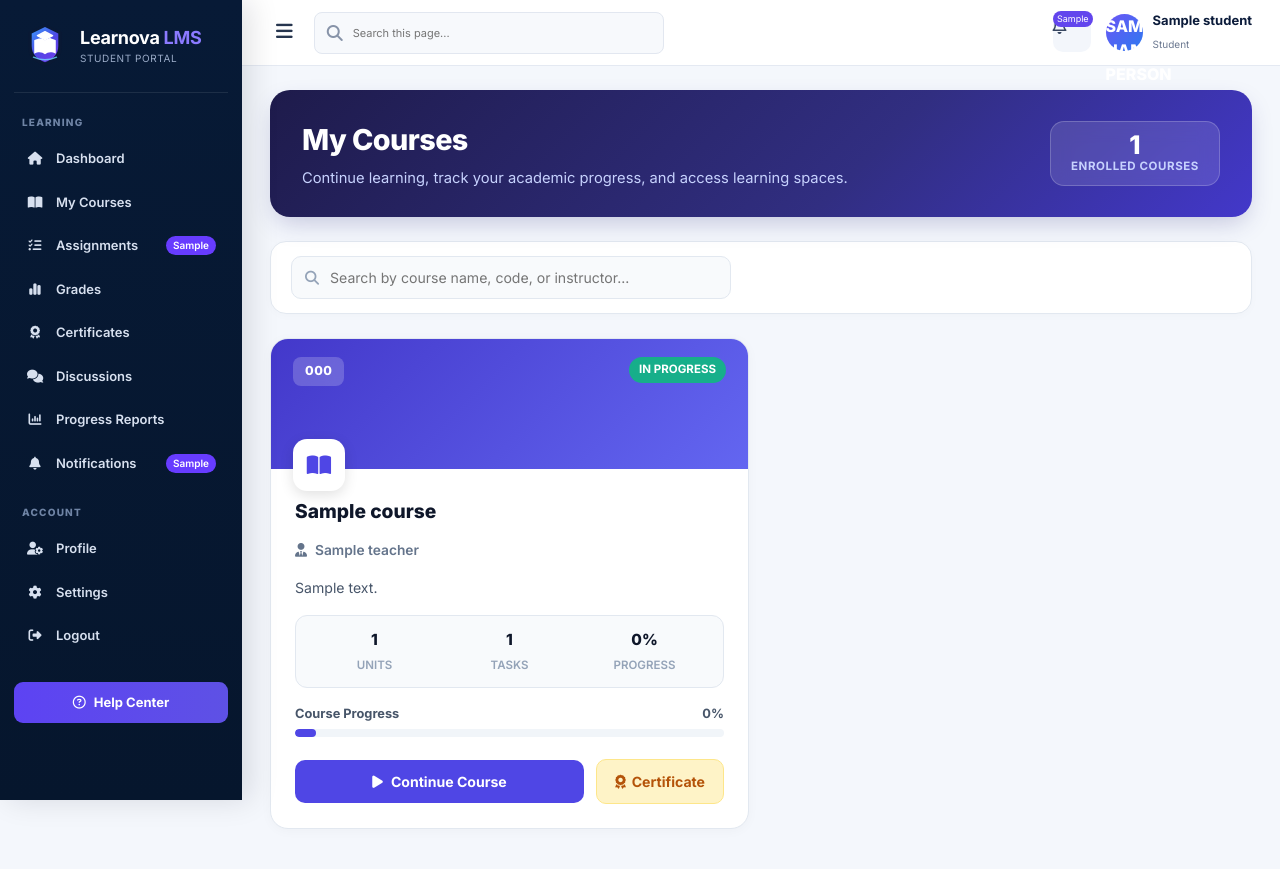
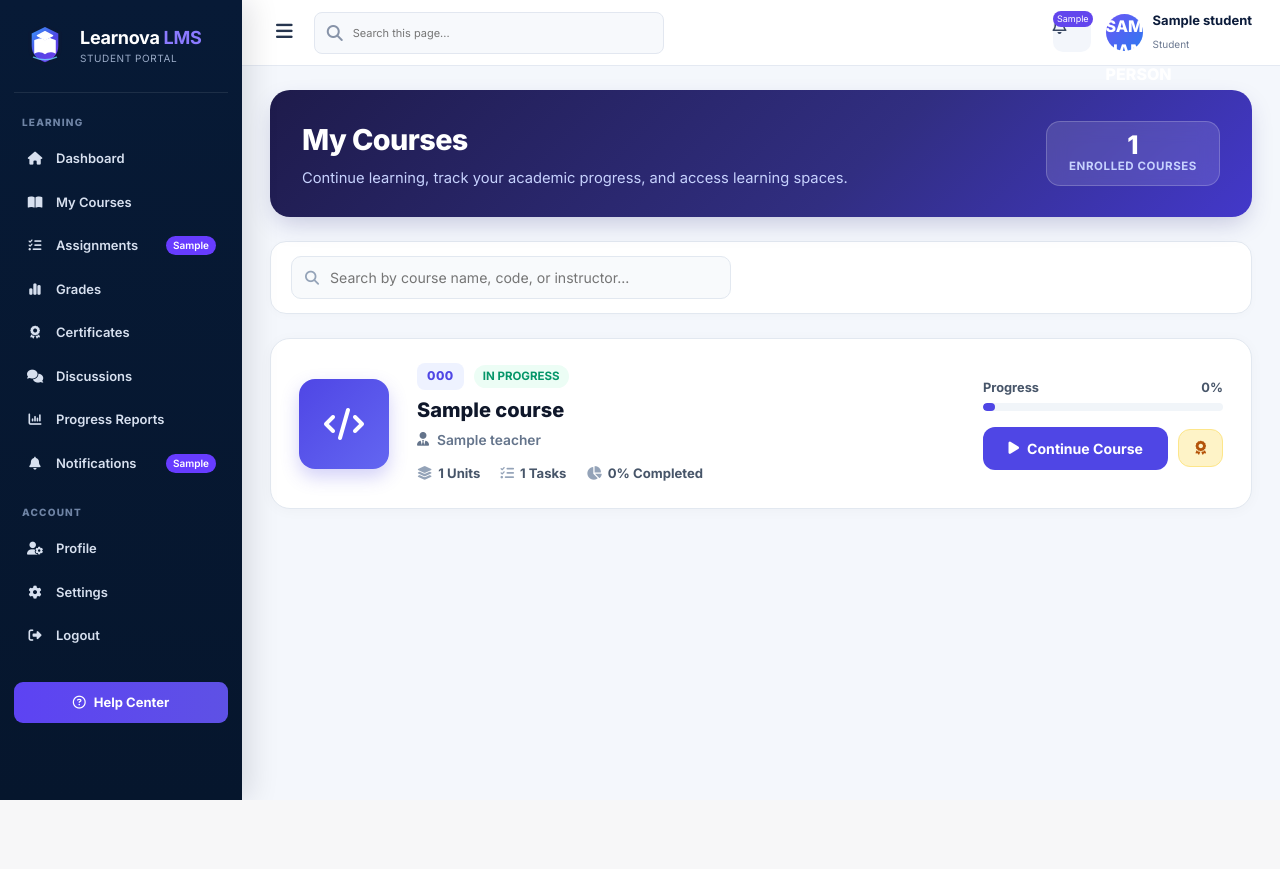
Before and after one commit to sanad-shat/Learnova-LMS-Platform, a Python web app: template ecms/app/templates/student/courses.html in a window 1280 px wide. After the commit the page ends 800 px from the top, so only its background shows below. Run offline with Jinja, Linux system fonts and the light colour scheme; the template is opened without the code that fills it: most values are stand-ins (such as "Sample title", 1, 10 or a date in 2020).

Commit message:
Update courses.html

```diff
--- a/ecms/app/templates/student/courses.html
+++ b/ecms/app/templates/student/courses.html
@@ -19,17 +19,15 @@
     --slate-50: #f8fafc;
     --success: #10b981;
     --success-soft: #ecfdf5;
-    --warning: #f59e0b;
-    --warning-soft: #fffbeb;
   }
 
   .courses-page-shell {
-    width: 100%;
-    max-width: 100%;
-    box-sizing: border-box;
+    width: 100% !important;
+    max-width: 100% !important;
     display: flex;
     flex-direction: column;
     gap: 24px;
+    box-sizing: border-box;
   }
 
   /* 1. Header Banner */
@@ -63,7 +61,7 @@
     background: rgba(255, 255, 255, 0.12);
     backdrop-filter: blur(10px);
     border: 1px solid rgba(255, 255, 255, 0.2);
-    padding: 10px 20px;
+    padding: 10px 22px;
     border-radius: 14px;
     text-align: center;
   }
@@ -130,140 +128,132 @@
     box-shadow: 0 0 0 3px var(--primary-soft);
   }
 
-  /* 3. Flexible Responsive Grid */
-  .courses-grid-layout {
+  /* 3. Wide Course Cards Container */
+  .courses-list-container {
+    display: flex;
+    flex-direction: column;
+    gap: 20px;
+    width: 100% !important;
+  }
+
+  .course-wide-card {
+    background: #ffffff;
+    border: 1px solid var(--slate-200);
+    border-radius: 20px;
+    padding: 24px 28px;
     display: grid;
-    grid-template-columns: repeat(auto-fill, minmax(420px, 1fr));
-    gap: 24px;
-    width: 100%;
+    grid-template-columns: auto 1fr auto;
+    align-items: center;
+    gap: 28px;
+    box-shadow: 0 2px 14px rgba(15, 23, 42, 0.03);
+    transition: all 0.25s ease;
+    width: 100% !important;
     box-sizing: border-box;
   }
 
-  .course-modern-card {
-    background: #ffffff;
-    border: 1px solid var(--slate-200);
-    border-radius: 18px;
-    overflow: hidden;
-    display: flex;
-    flex-direction: column;
-    transition: all 0.25s ease;
-    box-shadow: 0 2px 12px rgba(15, 23, 42, 0.03);
-    width: 100%;
-    max-width: 100% !important;
-    box-sizing: border-box;
-  }
-
-  .course-modern-card:hover {
-    transform: translateY(-3px);
-    box-shadow: 0 10px 25px -5px rgba(15, 23, 42, 0.08);
+  .course-wide-card:hover {
+    transform: translateY(-2px);
+    box-shadow: 0 10px 25px -5px rgba(15, 23, 42, 0.07);
     border-color: #cbd5e1;
   }
 
-  .course-card-cover {
-    height: 130px;
-    background: linear-gradient(135deg, #4338ca, #6366f1);
-    padding: 18px 22px;
-    position: relative;
+  .course-cover-box {
+    width: 90px;
+    height: 90px;
+    border-radius: 16px;
+    background: linear-gradient(135deg, var(--primary), #6366f1);
+    color: #ffffff;
     display: flex;
-    justify-content: space-between;
-    align-items: flex-start;
+    align-items: center;
+    justify-content: center;
+    font-size: 2rem;
+    box-shadow: 0 8px 18px rgba(79, 70, 229, 0.25);
+    flex-shrink: 0;
   }
 
-  .course-code-badge {
-    background: rgba(255, 255, 255, 0.2);
-    backdrop-filter: blur(8px);
-    color: #ffffff;
-    padding: 5px 12px;
+  .course-details-main {
+    display: flex;
+    flex-direction: column;
+    gap: 8px;
+    min-width: 0;
+  }
+
+  .course-badges-row {
+    display: flex;
+    align-items: center;
+    gap: 10px;
+  }
+
+  .badge-code {
+    background: var(--primary-light);
+    color: var(--primary);
+    font-size: 0.76rem;
+    font-weight: 800;
+    padding: 4px 10px;
     border-radius: 8px;
-    font-size: 0.78rem;
-    font-weight: 800;
     letter-spacing: 0.04em;
   }
 
-  .course-status-badge {
-    background: rgba(16, 185, 129, 0.9);
-    color: #ffffff;
-    padding: 4px 10px;
-    border-radius: 999px;
+  .badge-status {
+    background: #ecfdf5;
+    color: #059669;
     font-size: 0.72rem;
     font-weight: 700;
+    padding: 3px 9px;
+    border-radius: 999px;
     text-transform: uppercase;
   }
 
-  .course-icon-floating {
-    position: absolute;
-    bottom: -22px;
-    left: 22px;
-    width: 52px;
-    height: 52px;
-    border-radius: 14px;
-    background: #ffffff;
-    box-shadow: 0 4px 14px rgba(0, 0, 0, 0.12);
-    display: flex;
-    align-items: center;
-    justify-content: center;
-    font-size: 1.35rem;
-    color: var(--primary);
+  .course-details-main h3 {
+    margin: 0;
+    font-size: 1.25rem;
+    font-weight: 800;
+    color: var(--slate-900);
+    line-height: 1.2;
   }
 
-  .course-card-content {
-    padding: 30px 24px 24px;
-    display: flex;
-    flex-direction: column;
-    flex: 1;
-    gap: 16px;
-  }
-
-  .course-title-row h3 {
-    margin: 0;
-    font-size: 1.2rem;
-    font-weight: 800;
-    color: var(--slate-900);
-    line-height: 1.3;
-  }
-
-  .course-instructor {
+  .course-instructor-info {
+    font-size: 0.86rem;
+    color: var(--slate-500);
+    font-weight: 600;
     display: flex;
     align-items: center;
     gap: 8px;
-    font-size: 0.86rem;
-    color: var(--slate-500);
-    font-weight: 600;
   }
 
-  .course-desc-text {
-    font-size: 0.88rem;
-    color: var(--slate-600);
-    margin: 0;
-    line-height: 1.55;
+  .course-metrics-inline {
+    display: flex;
+    align-items: center;
+    gap: 20px;
+    margin-top: 6px;
   }
 
-  .course-metrics-row {
-    display: grid;
-    grid-template-columns: repeat(3, 1fr);
-    background: var(--slate-50);
-    border: 1px solid var(--slate-200);
-    border-radius: 12px;
-    padding: 12px 14px;
-    text-align: center;
+  .metric-chip {
+    font-size: 0.82rem;
+    color: var(--slate-600);
+    font-weight: 700;
+    display: flex;
+    align-items: center;
     gap: 6px;
   }
 
-  .metric-item strong {
-    display: block;
-    font-size: 0.96rem;
-    font-weight: 800;
-    color: var(--slate-900);
+  .metric-chip i {
+    color: var(--slate-400);
+    font-size: 0.85rem;
   }
 
-  .metric-item small {
-    font-size: 0.72rem;
-    color: var(--slate-400);
-    font-weight: 600;
-    text-transform: uppercase;
+  /* Right Side Progress & Actions */
+  .course-side-action {
+    display: flex;
+    flex-direction: column;
+    align-items: flex-end;
+    gap: 16px;
+    width: 240px;
+    flex-shrink: 0;
   }
 
-  .course-progress-section {
+  .course-progress-full {
+    width: 100%;
     display: flex;
     flex-direction: column;
     gap: 6px;
@@ -277,7 +267,7 @@
     color: var(--slate-600);
   }
 
-  .course-progress-track {
+  .progress-track-wide {
     width: 100%;
     height: 8px;
     background: var(--slate-100);
@@ -285,26 +275,25 @@
     overflow: hidden;
   }
 
-  .course-progress-bar {
+  .progress-fill-wide {
     height: 100%;
     background: var(--primary);
     border-radius: 999px;
   }
 
-  .course-actions-wrap {
+  .action-buttons-group {
     display: flex;
     align-items: center;
-    gap: 12px;
-    margin-top: auto;
-    padding-top: 6px;
+    gap: 10px;
+    width: 100%;
   }
 
-  .btn-course-continue {
+  .btn-enter-course {
     flex: 1;
     background: var(--primary);
     color: #ffffff;
     padding: 11px 18px;
-    border-radius: 10px;
+    border-radius: 12px;
     font-size: 0.88rem;
     font-weight: 700;
     text-decoration: none;
@@ -313,15 +302,16 @@
     justify-content: center;
     gap: 8px;
     transition: all 0.2s ease;
+    white-space: nowrap;
   }
 
-  .btn-course-continue:hover {
+  .btn-enter-course:hover {
     background: var(--primary-hover);
   }
 
-  .btn-course-cert {
-    padding: 11px 18px;
-    border-radius: 10px;
+  .btn-view-cert {
+    padding: 11px 16px;
+    border-radius: 12px;
     background: #fef3c7;
     color: #b45309;
     border: 1px solid #fde68a;
@@ -330,16 +320,16 @@
     text-decoration: none;
     display: inline-flex;
     align-items: center;
+    justify-content: center;
     gap: 6px;
     transition: all 0.2s ease;
   }
 
-  .btn-course-cert:hover {
+  .btn-view-cert:hover {
     background: #fde68a;
   }
 
   .empty-courses-state {
-    grid-column: 1 / -1;
     background: #ffffff;
     border: 1px dashed var(--slate-300);
     border-radius: 18px;
@@ -400,125 +407,101 @@
     </div>
   </div>
 
-  <!-- 3. Grid Container -->
-  <div class="courses-grid-layout" id="coursesGridContainer">
+  <!-- 3. Wide Cards List -->
+  <div class="courses-list-container" id="coursesListContainer">
     {% if course_list %}
       {% for item in course_list %}
       {% set c = item.course if item.course is defined else item %}
-      <div class="course-modern-card" data-search-target="{{ (c.name or c.title or '') ~ ' ' ~ (c.code or '') ~ ' ' ~ (c.teacher.name_person if c.teacher else '') }}">
-        <div class="course-card-cover">
-          <span class="course-code-badge">{{ c.code or 'BSAI 1211' }}</span>
-          <span class="course-status-badge">In Progress</span>
-          <div class="course-icon-floating">
-            <i class="fa-solid fa-book-open"></i>
-          </div>
+      <div class="course-wide-card" data-search-target="{{ (c.name or c.title or '') ~ ' ' ~ (c.code or '') ~ ' ' ~ (c.teacher.name_person if c.teacher else '') }}">
+        <div class="course-cover-box">
+          <i class="fa-solid fa-code"></i>
         </div>
 
-        <div class="course-card-content">
-          <div class="course-title-row">
-            <h3>{{ c.name or c.title or 'Programming (1)' }}</h3>
+        <div class="course-details-main">
+          <div class="course-badges-row">
+            <span class="badge-code">{{ c.code or 'BSAI 1211' }}</span>
+            <span class="badge-status">In Progress</span>
           </div>
 
-          <div class="course-instructor">
+          <h3>{{ c.name or c.title or 'Programming (1)' }}</h3>
+
+          <div class="course-instructor-info">
             <i class="fa-solid fa-user-tie"></i>
             <span>{{ c.teacher.name_person if c.teacher and c.teacher.name_person else (c.teacher.username if c.teacher else 'Lecturer: Aya Ali') }}</span>
           </div>
 
-          <p class="course-desc-text">
-            {{ c.description or 'A structured course covering learning modules, practical labs, and assessments.' }}
-          </p>
-
-          <div class="course-metrics-row">
-            <div class="metric-item">
-              <strong>{{ c.modules|length if c.modules is defined else 8 }}</strong>
-              <small>Units</small>
-            </div>
-            <div class="metric-item">
-              <strong>{{ c.completed_count if c.completed_count is defined else '0/14' }}</strong>
-              <small>Tasks</small>
-            </div>
-            <div class="metric-item">
-              <strong>0%</strong>
-              <small>Progress</small>
+          <div class="course-metrics-inline">
+            <span class="metric-chip"><i class="fa-solid fa-layer-group"></i> {{ c.modules|length if c.modules is defined else 8 }} Units</span>
+            <span class="metric-chip"><i class="fa-solid fa-list-check"></i> {{ c.completed_count if c.completed_count is defined else '0/14' }} Tasks</span>
+            <span class="metric-chip"><i class="fa-solid fa-chart-pie"></i> 0% Completed</span>
           </div>
         </div>
 
-          <div class="course-progress-section">
+        <div class="course-side-action">
+          <div class="course-progress-full">
             <div class="progress-head-txt">
-              <span>Course Progress</span>
+              <span>Progress</span>
               <span>0%</span>
             </div>
-            <div class="course-progress-track">
-              <div class="course-progress-bar" style="width: 5%;"></div>
+            <div class="progress-track-wide">
+              <div class="progress-fill-wide" style="width: 5%;"></div>
             </div>
           </div>
 
-          <div class="course-actions-wrap">
-            <a href="/student/courses" class="btn-course-continue">
+          <div class="action-buttons-group">
+            <a href="/student/courses" class="btn-enter-course">
               <i class="fa-solid fa-play"></i> Continue Course
             </a>
-            <a href="/student/certificates" class="btn-course-cert">
-              <i class="fa-solid fa-award"></i> Certificate
+            <a href="/student/certificates" class="btn-view-cert" title="Certificate">
+              <i class="fa-solid fa-award"></i>
             </a>
           </div>
         </div>
       </div>
       {% endfor %}
     {% else %}
-      <div class="course-modern-card" data-search-target="Programming 1 BSAI 1211 Aya Ali">
-        <div class="course-card-cover">
-          <span class="course-code-badge">BSAI 1211</span>
-          <span class="course-status-badge">In Progress</span>
-          <div class="course-icon-floating">
+      <div class="course-wide-card" data-search-target="Programming 1 BSAI 1211 Aya Ali">
+        <div class="course-cover-box">
           <i class="fa-solid fa-code"></i>
         </div>
+
+        <div class="course-details-main">
+          <div class="course-badges-row">
+            <span class="badge-code">BSAI 1211</span>
+            <span class="badge-status">In Progress</span>
           </div>
 
-        <div class="course-card-content">
-          <div class="course-title-row">
           <h3>Programming (1)</h3>
-          </div>
 
-          <div class="course-instructor">
+          <div class="course-instructor-info">
             <i class="fa-solid fa-user-tie"></i>
             <span>Lecturer: Aya Ali</span>
           </div>
 
-          <p class="course-desc-text">
-            A structured course with learning units, assignments, quizzes, and practical projects.
-          </p>
-
-          <div class="course-metrics-row">
-            <div class="metric-item">
-              <strong>8</strong>
-              <small>Units</small>
-            </div>
-            <div class="metric-item">
-              <strong>0/14</strong>
-              <small>Tasks</small>
-            </div>
-            <div class="metric-item">
-              <strong>0%</strong>
-              <small>Progress</small>
+          <div class="course-metrics-inline">
+            <span class="metric-chip"><i class="fa-solid fa-layer-group"></i> 8 Units</span>
+            <span class="metric-chip"><i class="fa-solid fa-list-check"></i> 0/14 Tasks</span>
+            <span class="metric-chip"><i class="fa-solid fa-chart-pie"></i> 0% Completed</span>
           </div>
         </div>
 
-          <div class="course-progress-section">
+        <div class="course-side-action">
+          <div class="course-progress-full">
             <div class="progress-head-txt">
-              <span>Course Progress</span>
+              <span>Progress</span>
               <span>0%</span>
             </div>
-            <div class="course-progress-track">
-              <div class="course-progress-bar" style="width: 5%;"></div>
+            <div class="progress-track-wide">
+              <div class="progress-fill-wide" style="width: 5%;"></div>
             </div>
           </div>
 
-          <div class="course-actions-wrap">
-            <a href="/student/courses" class="btn-course-continue">
+          <div class="action-buttons-group">
+            <a href="/student/courses" class="btn-enter-course">
               <i class="fa-solid fa-play"></i> Continue Course
             </a>
-            <a href="/student/certificates" class="btn-course-cert">
-              <i class="fa-solid fa-award"></i> Certificate
+            <a href="/student/certificates" class="btn-view-cert" title="Certificate">
+              <i class="fa-solid fa-award"></i>
             </a>
           </div>
         </div>
@@ -526,7 +509,7 @@
     {% endif %}
 
     <div class="empty-courses-state" id="noCoursesFoundBox">
-      <i class="fa-solid fa-book-bookmark"></i>
+      <i class="fa-solid fa-book-bookmark" style="font-size: 2.5rem; margin-bottom: 12px; display: block;"></i>
       <h3 style="margin: 0 0 6px; font-size: 1.15rem; color: var(--slate-700);">No courses found</h3>
       <p style="margin: 0; font-size: 0.88rem;">Try searching with another keyword or course code.</p>
     </div>
@@ -538,14 +521,14 @@
   function filterCoursesList() {
     const input = document.getElementById('courseFilterInput');
     const filter = input.value.toLowerCase().trim();
-    const cards = document.querySelectorAll('.course-modern-card');
+    const cards = document.querySelectorAll('.course-wide-card');
     const emptyBox = document.getElementById('noCoursesFoundBox');
     let visibleCount = 0;
 
     cards.forEach(card => {
       const searchTarget = (card.getAttribute('data-search-target') || card.innerText).toLowerCase();
       if (searchTarget.includes(filter)) {
-        card.style.display = 'flex';
+        card.style.display = 'grid';
         visibleCount++;
       } else {
         card.style.display = 'none';
```
Also changed, not shown: other parts of ecms/app/templates/student/courses.html (+27 -10 lines). Lines whose indentation alone changed are shown as unchanged.
